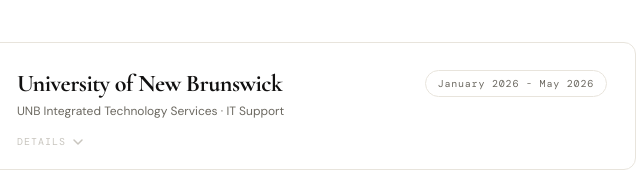
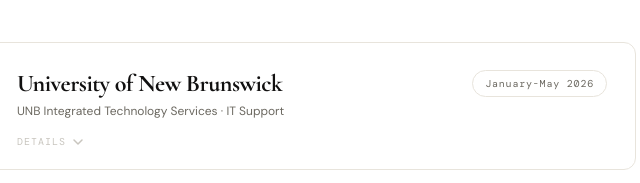
Before and after one commit to phuntshoWangyal/Personal-Portfolio, a plain HTML site: page index.html in a window 1280 px wide. Shown: the part 2047-2230 px from the top of the page, 344-984 px from the left. Drawn offline with nearby package versions, Linux system fonts and the light colour scheme; a web font is replaced by a local one.

Commit message:
Updated work exp dates

```diff
--- a/index.html
+++ b/index.html
@@ -155,7 +155,7 @@
                                     <div class="work-company">University of New Brunswick</div>
                                     <div class="work-role">UNB Integrated Technology Services · IT Support</div>
                                 </div>
-                                <span class="work-badge">January 2026 - May 2026</span>
+                                <span class="work-badge">January-May 2026</span>
                             </div>
                             <div class="work-details">
                                 <div class="work-details-inner">
```
